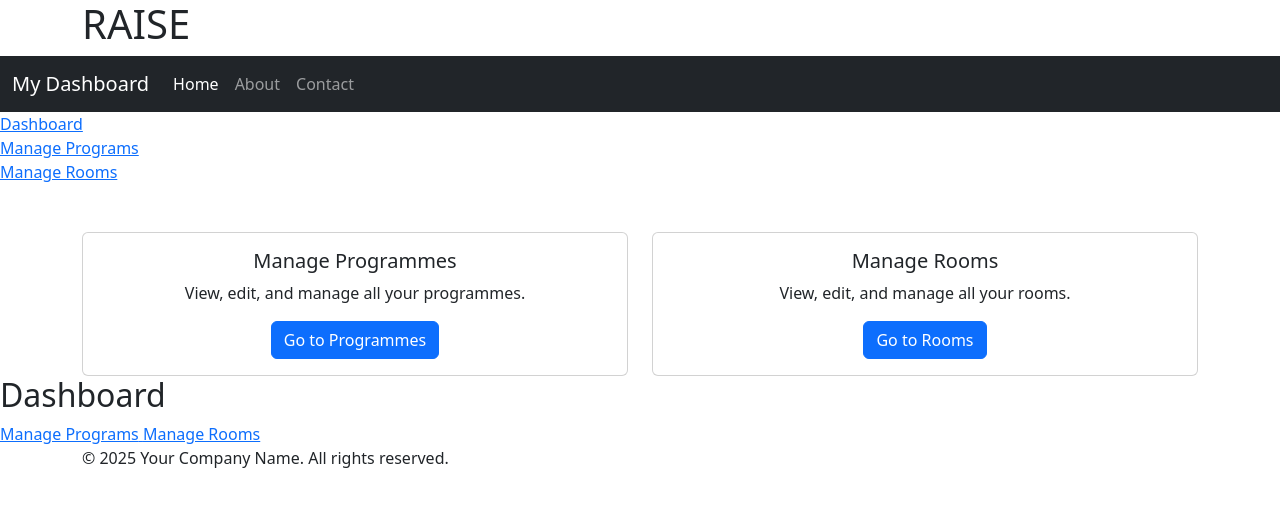
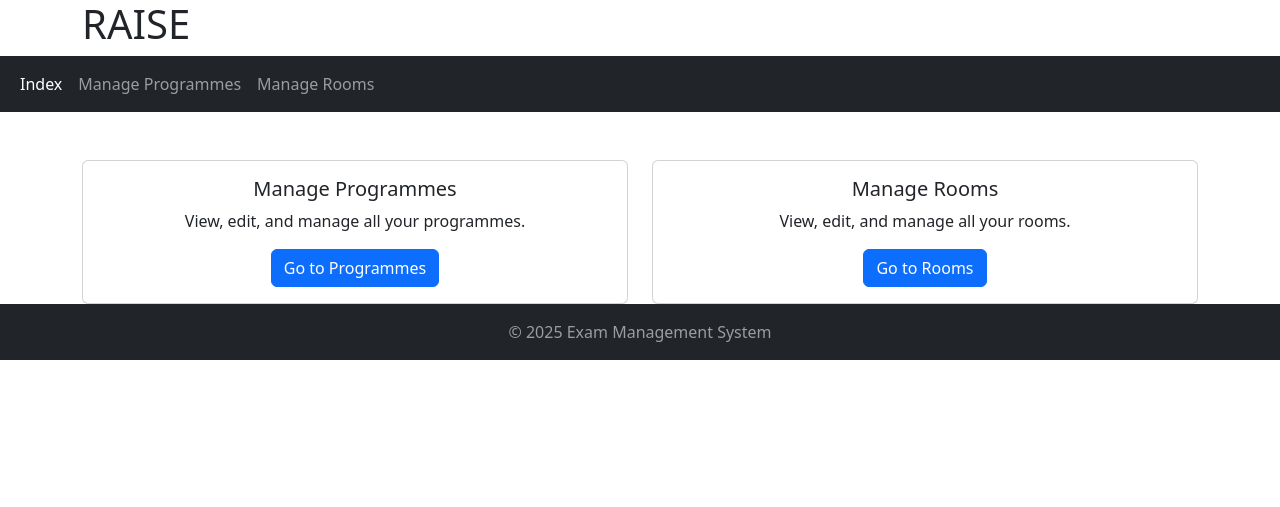
Before and after one commit to nehavijay21/My_Project, a Django app: page / in a window 1280 px wide. Shown: the top 507 px of the page. Run offline with Django 5.2, Linux system fonts and the light colour scheme.

Commit message:
error correct

```diff
--- a/raise/raise_project/templates/base.html
+++ b/raise/raise_project/templates/base.html
@@ -16,34 +16,27 @@
     </header>
     <nav class="navbar navbar-expand-lg navbar-dark bg-dark">
         <div class="container-fluid">
-            <a class="navbar-brand" href="#">My Dashboard</a>
+            {% comment %} <a class="navbar-brand" href="#"> Resource Allocation and invigilation Scheduling Engine</a> {% endcomment %}
             <button class="navbar-toggler" type="button" data-bs-toggle="collapse" data-bs-target="#navbarNav" aria-controls="navbarNav" aria-expanded="false" aria-label="Toggle navigation">
                 <span class="navbar-toggler-icon"></span>
             </button>
             <div class="collapse navbar-collapse" id="navbarNav">
                 <ul class="navbar-nav">
                     <li class="nav-item">
-                        <a class="nav-link active" href="#">Home</a>
+                        <a class="nav-link active" href="{% url 'index' %}">Index</a>
                     </li>
                     <li class="nav-item">
-                        <a class="nav-link" href="#">About</a>
+                        <a class="nav-link" href="{% url 'program_list' %}">Manage Programmes</a>
                     </li>
                     <li class="nav-item">
-                        <a class="nav-link" href="#">Contact</a>
+                        <a class="nav-link" href="{% url 'manage_rooms' %}">Manage Rooms</a>
                     </li>
                 </ul>
             </div>
         </div>
     </nav>
     <!-- Navigation Bar -->
-    <nav>
-        <ul class=navbar-nav>
-            <li><a href="{% url 'index' %}"><i class="fas fa-tachometer-alt"></i> Dashboard</a></li>
-            <li><a href="{% url 'program_list' %}"><i class="fas fa-cogs"></i> Manage Programs</a></li>
-            <li><a href="{% url 'manage_rooms' %}"><i class="fas fa-door-open"></i> Manage Rooms</a></li>
-            <!-- Add more navigation links as needed -->
-        </ul>
-    </nav>
+
 
     <!-- Main Content Area -->
     <main>
@@ -53,10 +46,11 @@
     </main>
 
     <!-- Footer Section -->
-    <footer>
-        <div class="container">
-            <p>&copy; 2025 Your Company Name. All rights reserved.</p>
+    <nav class="navbar navbar-dark bg-dark">
+        <div class="container-fluid text-center">
+            <span class="navbar-text mx-auto">&copy; 2025 Exam Management System</span>
         </div>
-    </footer>
+    </nav>
+
 </body>
 </html>
--- a/raise/raise_project/templates/index.html
+++ b/raise/raise_project/templates/index.html
@@ -13,7 +13,7 @@
                 <div class="card-body">
                     <h5 class="card-title">Manage Programmes</h5>
                     <p class="card-text">View, edit, and manage all your programmes.</p>
-                    <a href="#" class="btn btn-primary">Go to Programmes</a>
+                    <a href="{% url 'program_list' %}" class="btn btn-primary">Go to Programmes</a>
                 </div>
             </div>
         </div>
@@ -22,24 +22,52 @@
                 <div class="card-body">
                     <h5 class="card-title">Manage Rooms</h5>
                     <p class="card-text">View, edit, and manage all your rooms.</p>
-                    <a href="#" class="btn btn-primary">Go to Rooms</a>
+                    <a href="{% url 'manage_rooms' %}" class="btn btn-primary">Go to Rooms</a>
                 </div>
             </div>
         </div>
+         {% comment %}<div class="col-md-6">
+            <div class="card text-center">
+                <div class="card-body">
+                    <h5 class="card-title">Manage Courses</h5>
+                    <p class="card-text">View, edit, and manage all your Courses.</p>
+                    <a href="{% url 'manage_course' %}" class="btn btn-primary">Go to Courses</a>
+                </div>
+            </div>
+        </div>
+        <div class="col-md-6">
+            <div class="card text-center">
+                <div class="card-body">
+                    <h5 class="card-title">Manage Exams</h5>
+                    <p class="card-text">Create, update, and monitor all exams.</p>
+                    <a href="{% url 'manage_exams' %}" class="btn btn-primary">Go to Exams</a>
+                </div>
+            </div>
+        </div>
+
+        <!-- Add Timetable -->
+        <div class="col-md-6">
+            <div class="card text-center">
+                <div class="card-body">
+                    <h5 class="card-title">Add Timetable</h5>
+                    <p class="card-text">Schedule exams and manage timetables.</p>
+                    <a href="{% url 'add_timetable' %}" class="btn btn-primary">Go to Timetable</a>
+                </div>
+            </div>
+        </div>
+
+        <!-- Assign Duty -->
+        <div class="col-md-6">
+            <div class="card text-center">
+                <div class="card-body">
+                    <h5 class="card-title">Assign Duty</h5>
+                    <p class="card-text">Assign invigilators and exam duties.</p>
+                    <a href="{% url 'assign_duty' %}" class="btn btn-primary">Go to Duty Assignment</a>
+                </div>
+            </div>
+        </div> {% endcomment %}
+
     </div>
 </div>
-<section id="dashboard">
-    <h2>Dashboard</h2>
-    <div class="dashboard-options">
-        <a href="{% url 'program_list' %}" class="dashboard-option">
-            <i class="fas fa-cogs"></i>
-            <span>Manage Programs</span>
-        </a>
-        <a href="{% url 'manage_rooms' %}" class="dashboard-option">
-            <i class="fas fa-door-open"></i>
-            <span>Manage Rooms</span>
-        </a>
-        <!-- Add more dashboard options as needed -->
-    </div>
-</section>
+
 {% endblock %}
--- a/raise/raise_project/templates/manage_programs.html
+++ b/raise/raise_project/templates/manage_programs.html
@@ -1,10 +1,10 @@
 {% extends 'base.html' %}
 
-{% block title %}Manage Programs{% endblock %}
+{% block title %}Manage Programmes{% endblock %}
 
 {% block content %}
 <section id="manage-programs">
-    <h2>Manage Programs</h2>
+    <h2>Manage Programmes</h2>
     <!-- Include your manage programs content here -->
 </section>
 {% endblock %}
--- a/raise/raise_project/templates/program_list.html
+++ b/raise/raise_project/templates/program_list.html
@@ -5,8 +5,8 @@
 
 
 {% block content %}
-<h2>Manage Programs</h2>
-<a href="{% url 'add_program' %}" class="btn btn-primary">Add New Program</a>
+<h2>Manage Programmes</h2>
+<a href="{% url 'add_program' %}" class="btn btn-primary">Add New Programmes</a>
 <table class="table">
     <thead>
         <tr>
```
Also changed, not shown: raise/raise_project/exam/forms.py (+12 -10 lines), raise/raise_project/exam/models.py (+9 -9 lines), raise/raise_project/db.sqlite3.
